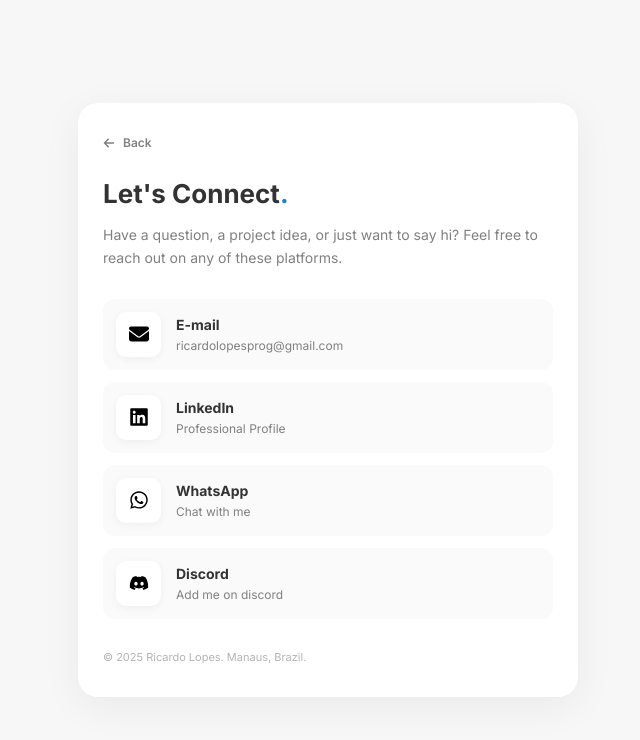
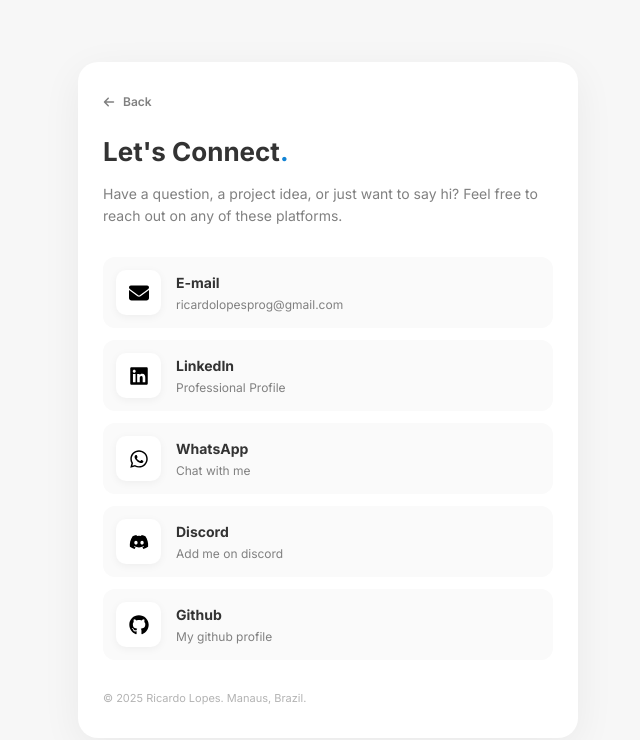
Before and after one commit to RicardoLopesFV/todo-website, a React (Vite) app: page /Contact in a window 1280 px wide. Shown: the top 740 px of the page, without its empty margins (312-952 px from the left). Built offline with nearby package versions, Linux system fonts and the light colour scheme.

Commit message:
added: github link added on contact page

```diff
--- a/src/pages/Contact/index.jsx
+++ b/src/pages/Contact/index.jsx
@@ -3,6 +3,7 @@ import {
   FaArrowLeft,
   FaDiscord,
   FaEnvelope,
+  FaGithub,
   FaLinkedin,
   FaWhatsapp,
 } from "react-icons/fa6";
@@ -88,6 +89,22 @@ export const Contact = () => {
               <span className="value">Add me on discord</span>
             </div>
           </a>
+
+          {/* # GITHUB */}
+          <a
+            href="https://github.com/RicardoLopesFV"
+            target="_blank"
+            rel="noreferrer"
+            className="contact-btn github"
+          >
+            <div className="icon-box">
+              <FaGithub />
+            </div>
+            <div className="info">
+              <span className="label">Github</span>
+              <span className="value">My github profile</span>
+            </div>
+          </a>
         </div>
         <footer className="contact-footer">
           <p>© {new Date().getFullYear()} Ricardo Lopes. Manaus, Brazil.</p>
--- a/src/pages/Contact/index.scss
+++ b/src/pages/Contact/index.scss
@@ -128,6 +128,12 @@
               color: #5865f2;
             }
           }
+          &.github {
+            border-color: $color-black;
+            .icon-box {
+              color: $color-black;
+            }
+          }
         }
       }
     }
```
